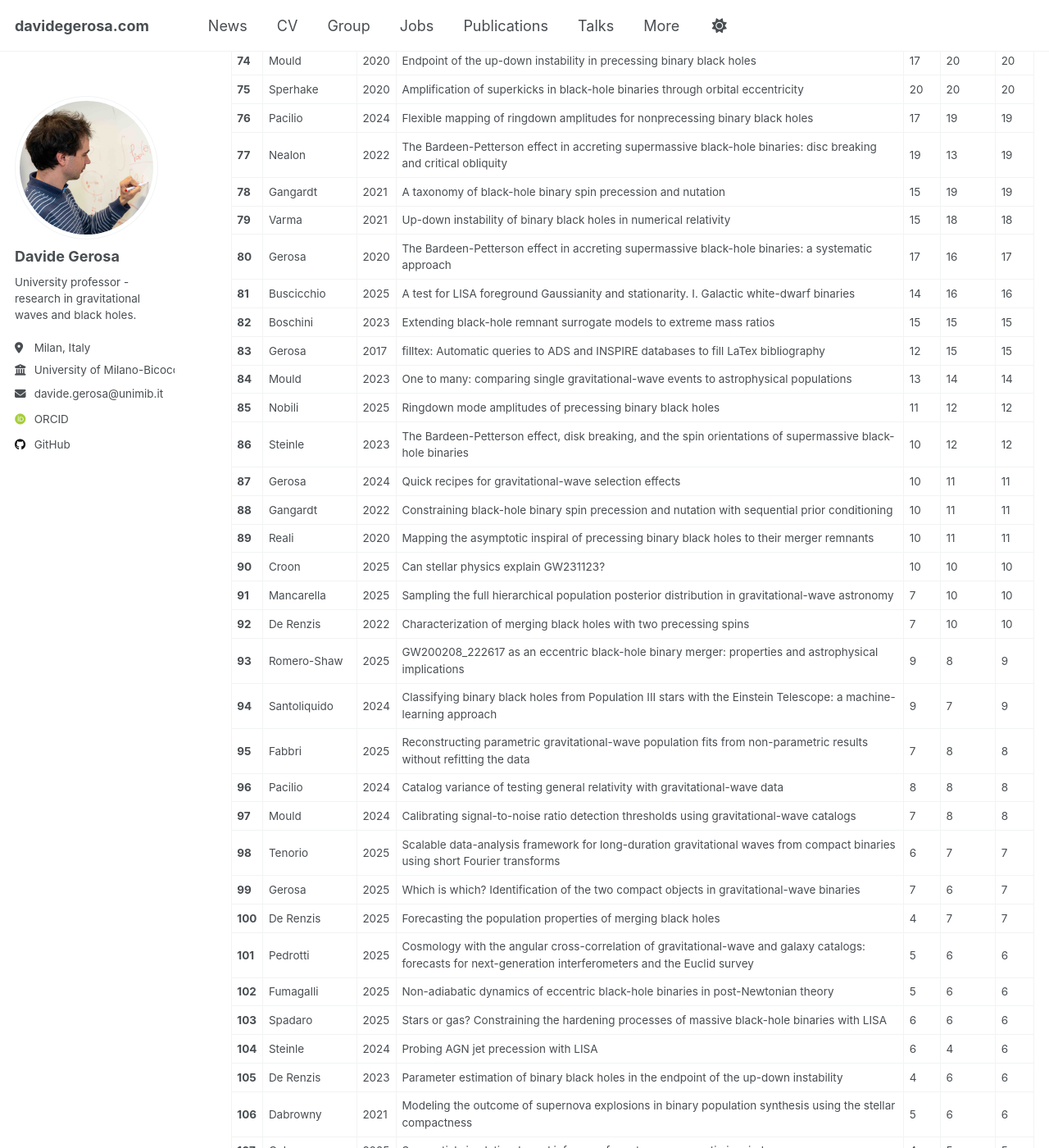
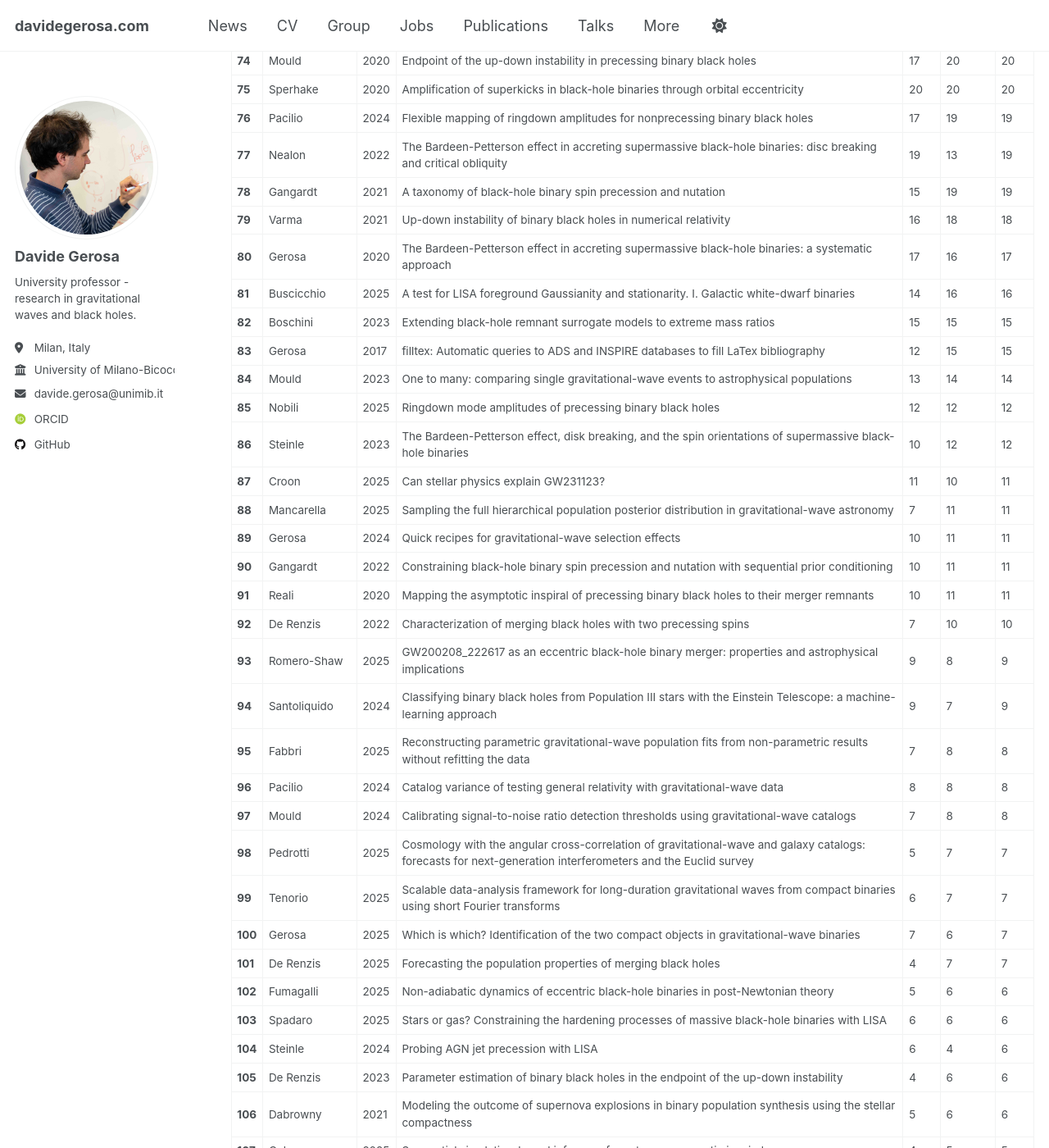
Before and after one commit to dgerosa/website, a Jekyll site: the page built from _pages/citations.md, in a window 1280 px wide and 1400 px high, scrolled down 3475 px. Shown: the whole window at 82% size. Built offline with Jekyll 4.4.1, drawn with Linux system fonts in a browser that asks for light colours; some web fonts are replaced; some of the changed text lies outside the part shown.

Commit message:
Website update from workflow

```diff
--- a/_pages/_citations.md
+++ b/_pages/_citations.md
@@ -87,29 +87,29 @@
 | **76** | Pacilio | 2024 | Flexible mapping of ringdown amplitudes for nonprecessing binary black holes | 17 | 19 | 19 |
 | **77** | Nealon | 2022 | The Bardeen-Petterson effect in accreting supermassive black-hole binaries: disc breaking and critical obliquity | 19 | 13 | 19 |
 | **78** | Gangardt | 2021 | A taxonomy of black-hole binary spin precession and nutation | 15 | 19 | 19 |
-| **79** | Varma | 2021 | Up-down instability of binary black holes in numerical relativity | 15 | 18 | 18 |
+| **79** | Varma | 2021 | Up-down instability of binary black holes in numerical relativity | 16 | 18 | 18 |
 | **80** | Gerosa | 2020 | The Bardeen-Petterson effect in accreting supermassive black-hole binaries: a systematic approach | 17 | 16 | 17 |
 | **81** | Buscicchio | 2025 | A test for LISA foreground Gaussianity and stationarity. I. Galactic white-dwarf binaries | 14 | 16 | 16 |
 | **82** | Boschini | 2023 | Extending black-hole remnant surrogate models to extreme mass ratios | 15 | 15 | 15 |
 | **83** | Gerosa | 2017 | filltex: Automatic queries to ADS and INSPIRE databases to fill LaTex bibliography | 12 | 15 | 15 |
 | **84** | Mould | 2023 | One to many: comparing single gravitational-wave events to astrophysical populations | 13 | 14 | 14 |
-| **85** | Nobili | 2025 | Ringdown mode amplitudes of precessing binary black holes | 11 | 12 | 12 |
+| **85** | Nobili | 2025 | Ringdown mode amplitudes of precessing binary black holes | 12 | 12 | 12 |
 | **86** | Steinle | 2023 | The Bardeen-Petterson effect, disk breaking, and the spin orientations of supermassive black-hole binaries | 10 | 12 | 12 |
-| **87** | Gerosa | 2024 | Quick recipes for gravitational-wave selection effects | 10 | 11 | 11 |
-| **88** | Gangardt | 2022 | Constraining black-hole binary spin precession and nutation with sequential prior conditioning | 10 | 11 | 11 |
-| **89** | Reali | 2020 | Mapping the asymptotic inspiral of precessing binary black holes to their merger remnants | 10 | 11 | 11 |
-| **90** | Croon | 2025 | Can stellar physics explain GW231123? | 10 | 10 | 10 |
-| **91** | Mancarella | 2025 | Sampling the full hierarchical population posterior distribution in gravitational-wave astronomy | 7 | 10 | 10 |
+| **87** | Croon | 2025 | Can stellar physics explain GW231123? | 11 | 10 | 11 |
+| **88** | Mancarella | 2025 | Sampling the full hierarchical population posterior distribution in gravitational-wave astronomy | 7 | 11 | 11 |
+| **89** | Gerosa | 2024 | Quick recipes for gravitational-wave selection effects | 10 | 11 | 11 |
+| **90** | Gangardt | 2022 | Constraining black-hole binary spin precession and nutation with sequential prior conditioning | 10 | 11 | 11 |
+| **91** | Reali | 2020 | Mapping the asymptotic inspiral of precessing binary black holes to their merger remnants | 10 | 11 | 11 |
 | **92** | De Renzis | 2022 | Characterization of merging black holes with two precessing spins | 7 | 10 | 10 |
 | **93** | Romero-Shaw | 2025 | GW200208_222617 as an eccentric black-hole binary merger: properties and astrophysical implications | 9 | 8 | 9 |
 | **94** | Santoliquido | 2024 | Classifying binary black holes from Population III stars with the Einstein Telescope: a machine-learning approach | 9 | 7 | 9 |
 | **95** | Fabbri | 2025 | Reconstructing parametric gravitational-wave population fits from non-parametric results without refitting the data | 7 | 8 | 8 |
 | **96** | Pacilio | 2024 | Catalog variance of testing general relativity with gravitational-wave data | 8 | 8 | 8 |
 | **97** | Mould | 2024 | Calibrating signal-to-noise ratio detection thresholds using gravitational-wave catalogs | 7 | 8 | 8 |
-| **98** | Tenorio | 2025 | Scalable data-analysis framework for long-duration gravitational waves from compact binaries using short Fourier transforms | 6 | 7 | 7 |
-| **99** | Gerosa | 2025 | Which is which? Identification of the two compact objects in gravitational-wave binaries | 7 | 6 | 7 |
-| **100** | De Renzis | 2025 | Forecasting the population properties of merging black holes | 4 | 7 | 7 |
-| **101** | Pedrotti | 2025 | Cosmology with the angular cross-correlation of gravitational-wave and galaxy catalogs: forecasts for next-generation interferometers and the Euclid survey | 5 | 6 | 6 |
+| **98** | Pedrotti | 2025 | Cosmology with the angular cross-correlation of gravitational-wave and galaxy catalogs: forecasts for next-generation interferometers and the Euclid survey | 5 | 7 | 7 |
+| **99** | Tenorio | 2025 | Scalable data-analysis framework for long-duration gravitational waves from compact binaries using short Fourier transforms | 6 | 7 | 7 |
+| **100** | Gerosa | 2025 | Which is which? Identification of the two compact objects in gravitational-wave binaries | 7 | 6 | 7 |
+| **101** | De Renzis | 2025 | Forecasting the population properties of merging black holes | 4 | 7 | 7 |
 | **102** | Fumagalli | 2025 | Non-adiabatic dynamics of eccentric black-hole binaries in post-Newtonian theory | 5 | 6 | 6 |
 | **103** | Spadaro | 2025 | Stars or gas? Constraining the hardening processes of massive black-hole binaries with LISA | 6 | 6 | 6 |
 | **104** | Steinle | 2024 | Probing AGN jet precession with LISA | 6 | 4 | 6 |
```
Also changed, not shown: other parts of _pages/_citations.md (+25 -25 lines), _pages/_group.md (+1 -1 lines), _pages/_publications.md (+1 -1 lines), _pages/_talks.md (+1 -1 lines).
